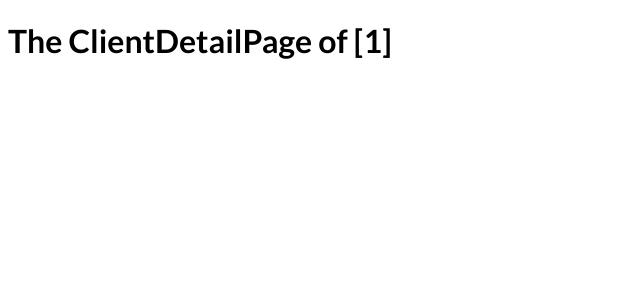
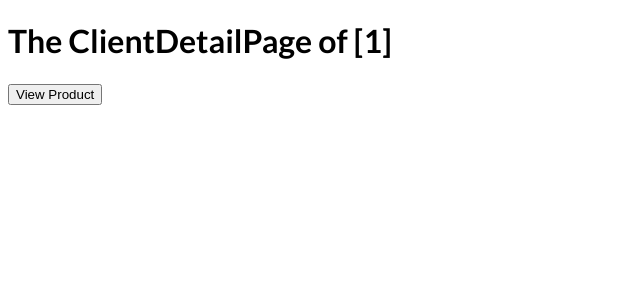
Before and after one commit to UEirt365/learn-nextjs-udemy, a Next.js app in the folder 03-page_and_file_base_routing/: page /clients/1 in a window 1280 px wide. Shown: the top 300 px of the page, without its empty margins (0-640 px from the left). Built offline with nearby package versions, Linux system fonts and the light colour scheme.

Commit message:
03 - (65) Navigating Programatically

```diff
--- a/03-page_and_file_base_routing/pages/clients/[clientId]/index.js
+++ b/03-page_and_file_base_routing/pages/clients/[clientId]/index.js
@@ -2,9 +2,19 @@ import { useRouter } from "next/router";
 
 export default function ClientDetailPage() {
   const router = useRouter();
+  const viewProductHandler = () => {
+    router.push({
+      pathname: "/clients/[clientId]/[productId]",
+      query: {
+        clientId: router.query.clientId,
+        productId: `productId_client_${router.query.clientId}`,
+      },
+    });
+  };
   return (
     <div>
       <h1>The ClientDetailPage of [{router.query.clientId}]</h1>
+      <button onClick={viewProductHandler}>View Product</button>
     </div>
   );
 }
```
